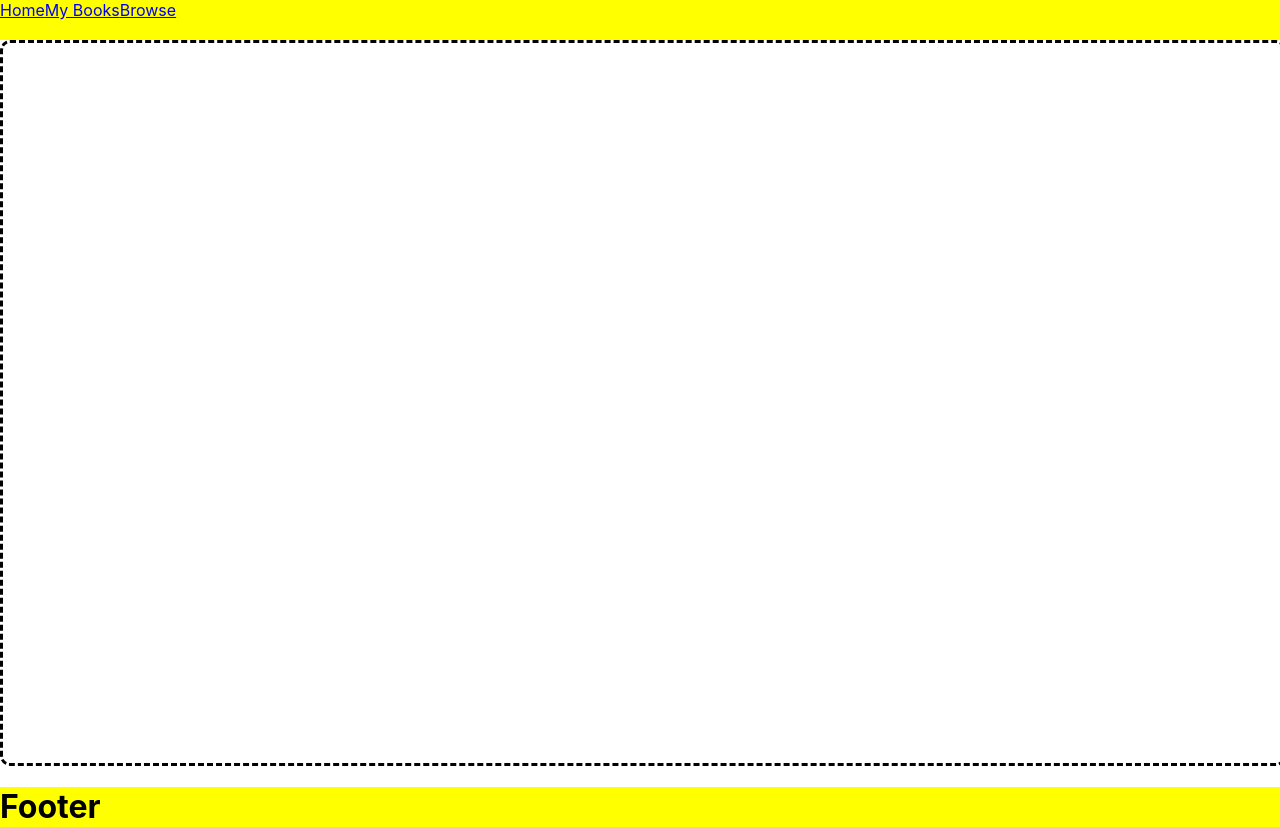
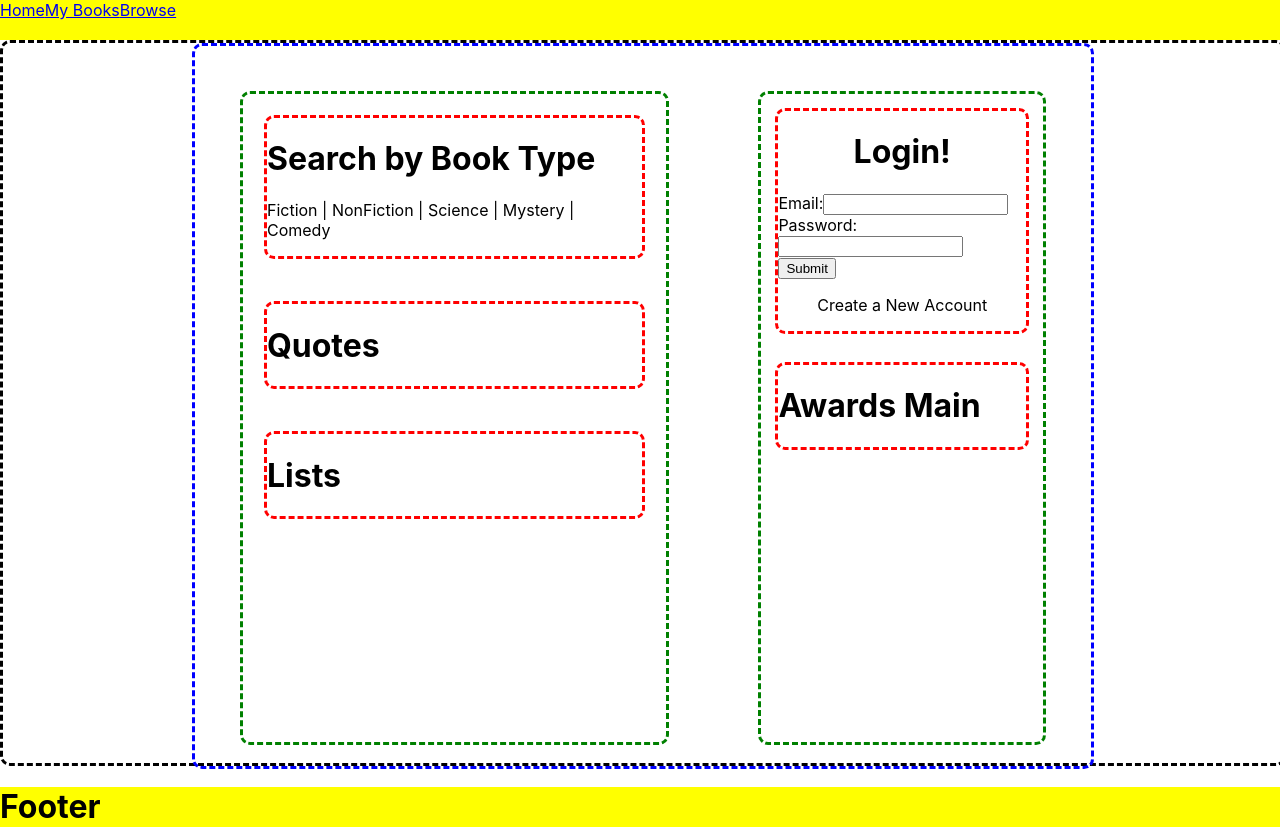
Before and after one commit to MarSchlaefer/greatreads_frontend, a React (Create React App) app: page / in a window 1280 px wide. Built offline with nearby package versions, Linux system fonts and the light colour scheme.

Commit message:
Fixed home rerender.

```diff
--- a/src/App.js
+++ b/src/App.js
@@ -3,7 +3,7 @@ import UserHome from './components/userHome'
 import PublicHome from './components/publicHome'
 import NavHead from './components/navHead'
 import NavFoot from './components/navFoot'
-import { Route } from 'react-router-dom'
+import { Route, Switch } from 'react-router-dom'
 import Bookshelf from './components/bookshelf'
 import Browse from './components/browse'
 import './App.css';
@@ -27,9 +27,12 @@ class App extends Component {
       <div className="App">
         <NavHead />
         <div className="main">
-          {this.renderContent()}
-          <Route exact path="/my-books" component={Bookshelf} />
-          <Route exact path="/browse" component={Browse} />
+          <Switch>
+            {this.renderContent()}
+            <Route exact path="/my-books" component={Bookshelf} />
+            <Route exact path="/browse" component={Browse} />
+
+          </Switch>
         </div>
         <NavFoot />
       </div>
@@ -40,12 +43,12 @@ class App extends Component {
     console.log(this.state.login)
     if (this.state.login === 'loggedout') {
       return <Route
-              exact path="/public"
+              exact path="/"
               render={(props) => <PublicHome {...props} handleLogin={this.handleLogin}/>}
             />
     } else if (this.state.login === 'loggedin') {
       return <Route
-              exact path="/home" component={UserHome}
+              exact path="/" component={UserHome}
             />
     }
   }
@@ -54,7 +57,8 @@ class App extends Component {
     fetch('')
   }
 
-  handleLogin = () => {
+  handleLogin = (e) => {
+    e.preventDefault()
     this.setState({
       login: 'loggedin'
     })
--- a/src/components/navHead.js
+++ b/src/components/navHead.js
@@ -5,7 +5,7 @@ class NavHead extends Component {
   render() {
     return (
       <div className="navigation">
-          <NavLink exact to="/home">Home</NavLink>
+          <NavLink exact to="/">Home</NavLink>
           <NavLink exact to="/my-books">My Books</NavLink>
           <NavLink exact to="/browse">Browse</NavLink>
       </div>
```
